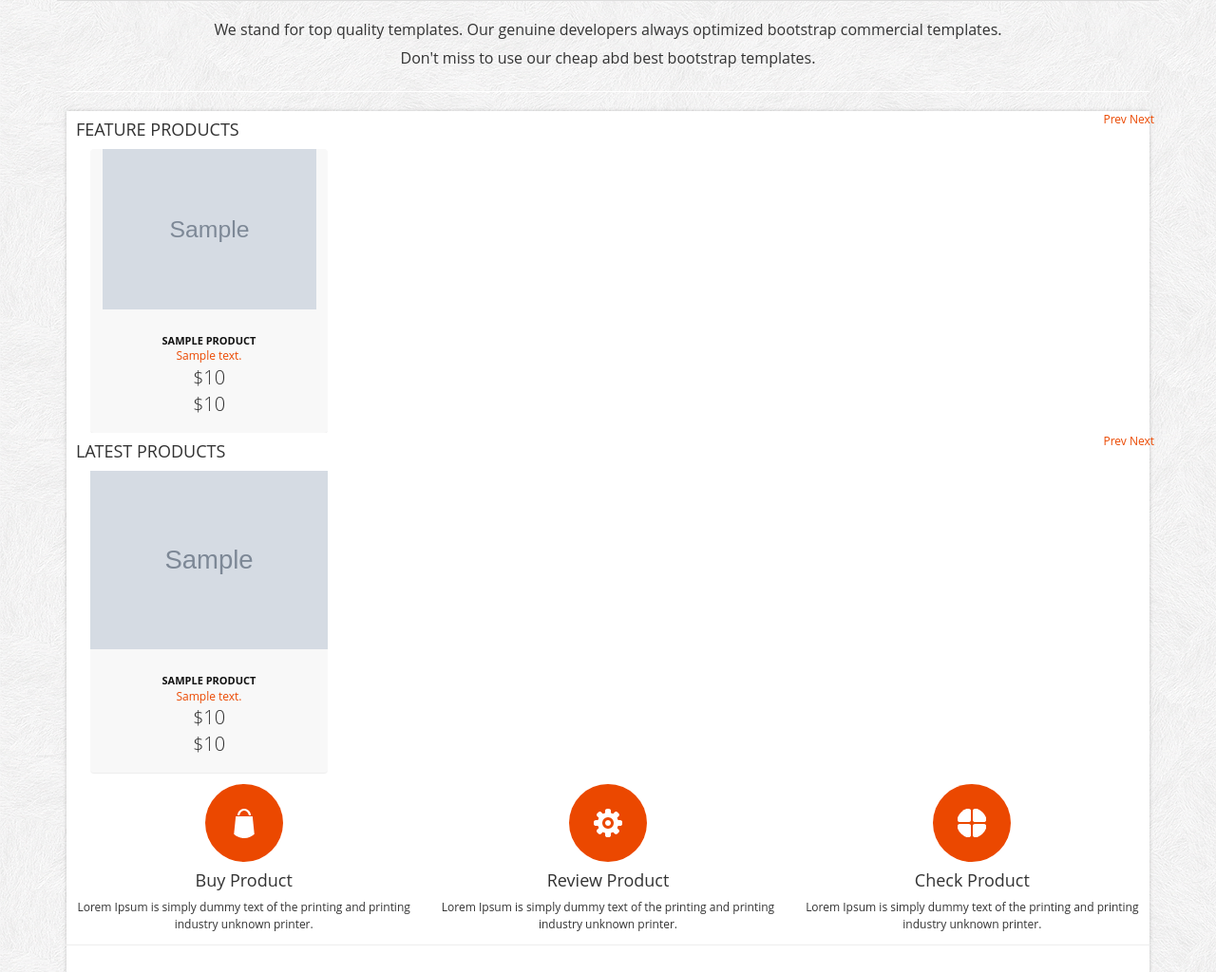
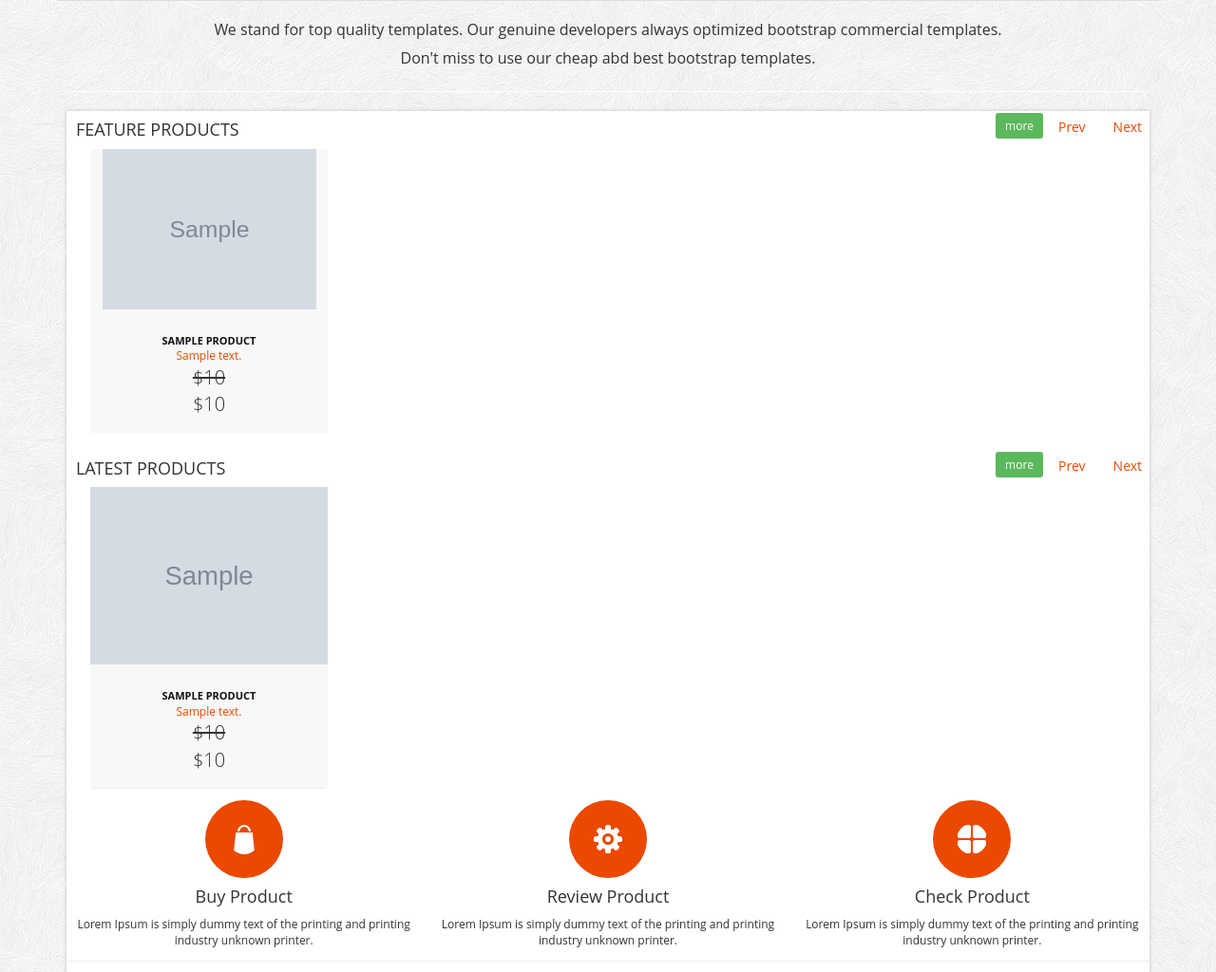
Before and after one commit to Minion09/grab_offer, a PHP site: page / in a window 1280 px wide. Shown: the part 546-1570 px from the top of the page at 95% size. Run offline with PHP 8.4, Linux system fonts and the light colour scheme; the visitor is signed in with stand-in values (Sample User, id 1); tables that the repository leaves empty hold one stand-in row (values such as "Sample post"); grey boxes marked "Sample" are stand-in pictures; data that the repository does not hold is empty.

Commit message:
refactor code

```diff
--- a/css/product-box.css
+++ b/css/product-box.css
@@ -49,4 +49,8 @@
 	font-weight:300;
 	margin-bottom: 0px;
 }
+
+.old-price{
+	text-decoration: line-through;
+}
 /* end product box */
--- a/dashboard.view.php
+++ b/dashboard.view.php
@@ -31,8 +31,9 @@
                             <h4>FEATURE PRODUCTS</h4>
                         </div>
                         <div class="col-mid-6 pull-right nav-controll">
-                            <a class="left" href="#myCarousel" data-slide="prev">Prev</a>
-                            <a class="right" href="#myCarousel" data-slide="next">Next</a>
+                            <a href="/products/index.php" class="bnt btn-sm btn-success">more</a>
+                            <a class="left btn btn-group-sm" href="#myCarousel" data-slide="prev">Prev</a>
+                            <a class="right btn btn-group-sm" href="#myCarousel" data-slide="next">Next</a>
                         </div>
                     </div>
 
@@ -53,7 +54,7 @@
                                                     <a href="#" class="title"><?= $product->title ?></a>
                                                     <br/>
                                                     <a href="#" class="category"><?= $product->description ?></a>
-                                                    <p class="price">$<?= $product->price ?></p>
+                                                    <p class="price old-price">$<?= $product->price ?></p>
                                                     <p class="price">$<?= $product->offered_price ?></p>
                                                 </div>
                                             </div>
@@ -73,7 +74,7 @@
                                                     <a href="#" class="title"><?= $product->title ?></a>
                                                     <br/>
                                                     <a href="#" class="category"><?= $product->description ?></a>
-                                                    <p class="price">$<?= $product->price ?></p>
+                                                    <p class="price old-price">$<?= $product->price ?></p>
                                                     <p class="price">$<?= $product->offered_price ?></p>
                                                 </div>
                                             </div>
@@ -88,6 +89,8 @@
         </div>
     </div>
 
+    <br>
+
     <div class="row">
         <div class="col-md-12">
             <div class="row">
@@ -97,8 +100,9 @@
                             <h4>LATEST PRODUCTS</h4>
                         </div>
                         <div class="col-mid-6 pull-right nav-controll">
-                            <a class="left" href="#myCarousel-2" data-slide="prev">Prev</a>
-                            <a class="right" href="#myCarousel-2" data-slide="next">Next</a>
+                            <a href="/products/index.php" class="bnt btn-sm btn-success">more</a>
+                            <a class="left btn btn-group-sm" href="#myCarousel-2" data-slide="prev">Prev</a>
+                            <a class="right btn btn-group-sm" href="#myCarousel-2" data-slide="next">Next</a>
                         </div>
                     </div>
 
@@ -119,7 +123,7 @@
                                                     <a href="#" class="title"><?= $product->title ?></a>
                                                     <br/>
                                                     <a href="#" class="category"><?= $product->description ?></a>
-                                                    <p class="price">$<?= $product->price ?></p>
+                                                    <p class="price old-price">$<?= $product->price ?></p>
                                                     <p class="price">$<?= $product->offered_price ?></p>
                                                 </div>
                                             </div>
@@ -139,7 +143,7 @@
                                                     <a href="#" class="title"><?= $product->title ?></a>
                                                     <br/>
                                                     <a href="#" class="category"><?= $product->description ?></a>
-                                                    <p class="price">$<?= $product->price ?></p>
+                                                    <p class="price old-price">$<?= $product->price ?></p>
                                                     <p class="price">$<?= $product->offered_price ?></p>
                                                 </div>
                                             </div>
--- a/index.php
+++ b/index.php
@@ -1,11 +1,5 @@
 <?php
 session_start();
-
-//$array = [1,2,3];
-//list($array1, $array2) = array_chunk($array, 4);
-//var_dump($array1);
-////var_dump($array2);
-//die();
 
 $pdo = require './database_obj.php';
 
--- a/products/index.view.php
+++ b/products/index.view.php
@@ -12,7 +12,7 @@
                 <a href="#" class="title"><?= $product->title ?></a>
                 <br/>
                 <a href="#" class="category"><?= $product->description ?></a>
-                <p class="price">$<?= $product->price ?></p>
+                <p class="price old-price">$<?= $product->price ?></p>
                 <p class="price">$<?= $product->offered_price ?></p>
             </div>
         </div>
```
